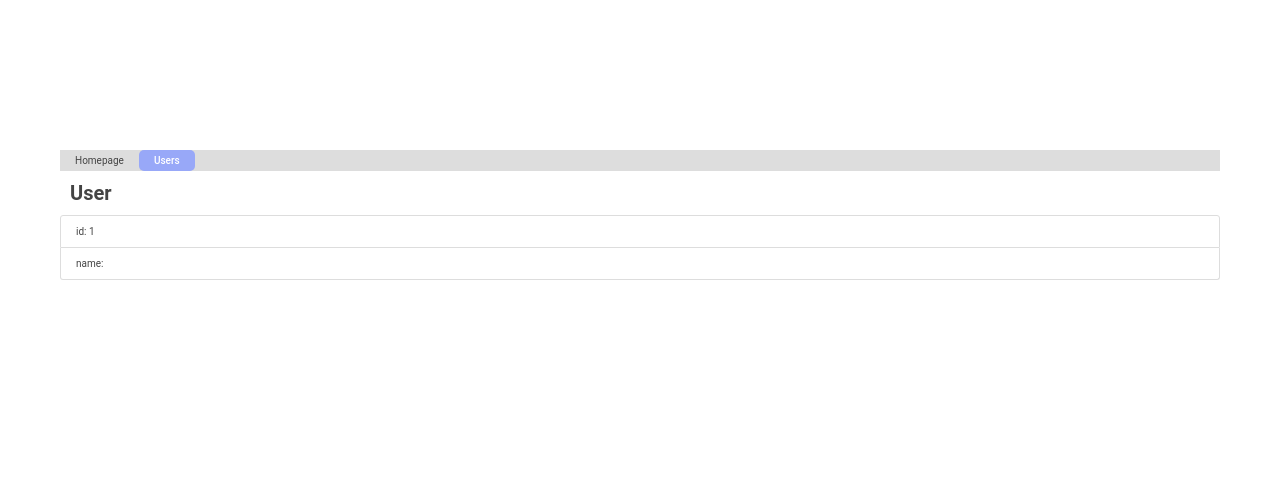
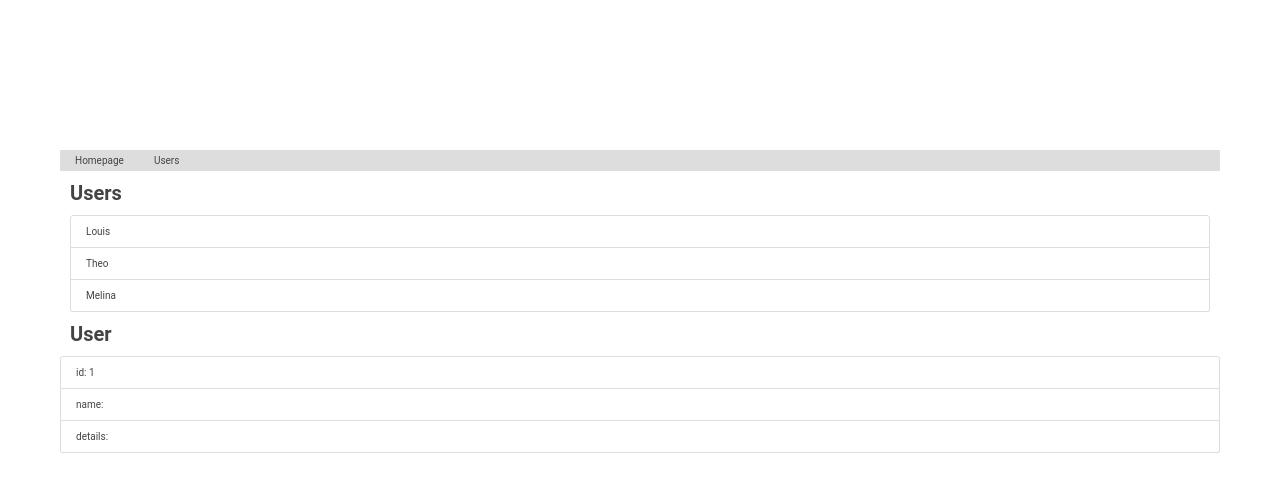
Before and after one commit to Felipebarcon/dyma-angular-formation, an Angular app in the folder routing/: page /users/1 in a window 1280 px wide. Shown: the top 492 px of the page. Built offline with nearby package versions, Linux system fonts and the light colour scheme.

Commit message:
routes imbriqueés et préservation des paramèetres optionnels

```diff
--- a/routing/src/app/app.component.html
+++ b/routing/src/app/app.component.html
@@ -13,6 +13,7 @@
       >Homepage
       </li>
       <li
+        [queryParams]="{ details: true }"
         [routerLink]="['users']"
         routerLinkActive="active"
       >Users
--- a/routing/src/app/user/user.component.html
+++ b/routing/src/app/user/user.component.html
@@ -2,4 +2,5 @@
 <ul class="list--primary">
   <li>id: {{ id }}</li>
   <li>name: {{ name }}</li>
+  <li>details: {{ details }}</li>
 </ul>
--- a/routing/src/app/user/user.component.ts
+++ b/routing/src/app/user/user.component.ts
@@ -9,6 +9,7 @@
 export class UserComponent implements OnInit {
   public id: string | null;
   public name: string | null;
+  public details: string | null;
 
   constructor(private activatedRoute: ActivatedRoute) {}
 
@@ -20,6 +21,7 @@
 
     this.activatedRoute.queryParamMap.subscribe((paramMap: ParamMap) => {
       this.name = paramMap.get('name');
+      this.details = paramMap.get('details');
     });
 
     this.activatedRoute.fragment.subscribe((fragment: string | null) => {
--- a/routing/src/app/users/users.component.html
+++ b/routing/src/app/users/users.component.html
@@ -1,8 +1,12 @@
 <h1 class="m-10">Users</h1>
 <ul class="list--primary m-10">
   <li
-    (click)="redirection(user)"
     *ngFor="let user of users"
+    [queryParams]="{name: user.name}"
+    [routerLink]="[user.id]"
+    fragment="foo"
+    queryParamsHandling="merge"
   >{{ user.name }}
   </li>
 </ul>
+<router-outlet></router-outlet>
--- a/routing/src/app/users/users.component.ts
+++ b/routing/src/app/users/users.component.ts
@@ -31,13 +31,14 @@
 
   ngOnInit(): void {}
 
-  public redirection(user: User): void {
-    this.router.navigate([user.id], {
-      relativeTo: this.activatedRoute,
-      queryParams: {
-        name: user.name,
-      },
-      fragment: 'foo',
-    });
-  }
+  // public redirection(user: User): void {
+  //   this.router.navigate([user.id], {
+  //     relativeTo: this.activatedRoute,
+  //     queryParams: {
+  //       name: user.name,
+  //     },
+  //     queryParamsHandling: 'merge',
+  //     fragment: 'foo',
+  //   });
+  // }
 }
```
Also changed, not shown: routing/src/app/app.module.ts (+6 -4 lines).
